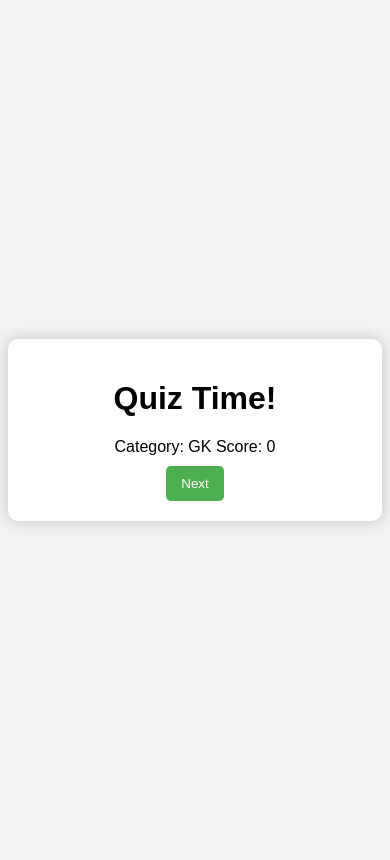
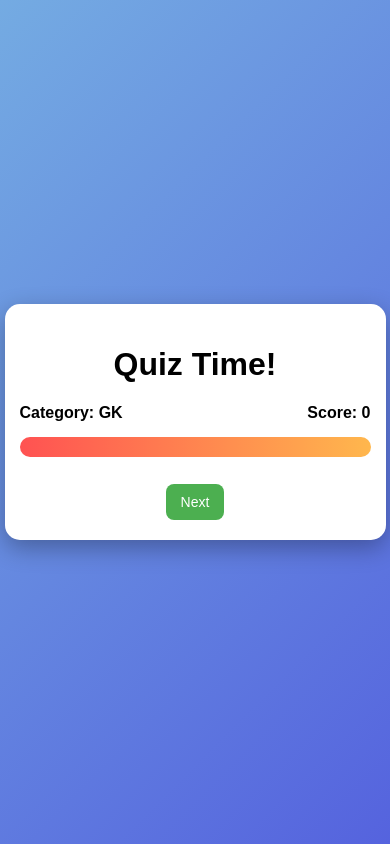
Before and after one commit to abhaycs23020-prog/ggggggggg, a website: page public/quiz.html in a window 390 px wide. Drawn offline with Linux system fonts and the light colour scheme.

Commit message:
Update style.css

```diff
--- a/public/style.css
+++ b/public/style.css
@@ -1,19 +1,26 @@
 body {
   font-family: Arial, sans-serif;
-  background: #f2f2f2;
+  background: linear-gradient(135deg, #74ABE2, #5563DE);
   display: flex;
   justify-content: center;
   align-items: center;
-  height: 100vh;
+  min-height: 100vh;
+  margin: 0;
 }
 
 .quiz-container {
   background: #fff;
-  padding: 20px;
-  border-radius: 10px;
-  box-shadow: 0 0 15px rgba(0,0,0,0.2);
+  padding: 25px 20px;
+  border-radius: 15px;
+  box-shadow: 0 8px 25px rgba(0,0,0,0.3);
   width: 400px;
+  max-width: 90%;
   text-align: center;
+  transition: transform 0.3s ease;
+}
+
+.quiz-container:hover {
+  transform: translateY(-5px);
 }
 
 .hidden {
@@ -21,33 +28,89 @@ body {
 }
 
 button {
-  margin-top: 10px;
-  padding: 10px 15px;
+  margin-top: 12px;
+  padding: 12px 20px;
   border: none;
   background: #4CAF50;
   color: #fff;
-  border-radius: 5px;
+  border-radius: 8px;
   cursor: pointer;
+  font-size: 16px;
+  transition: background 0.3s ease, transform 0.2s ease;
 }
 
 button:hover {
   background: #45a049;
+  transform: scale(1.05);
 }
 
 #options button {
   display: block;
   width: 100%;
-  margin: 5px 0;
-  background: #ddd;
-  color: #000;
+  margin: 8px 0;
+  background: #eee;
+  color: #333;
+  border-radius: 8px;
+  padding: 10px;
+  font-size: 15px;
+  transition: background 0.3s ease, transform 0.2s ease;
 }
 
 #options button:hover {
-  background: #bbb;
+  background: #ddd;
+  transform: scale(1.03);
+}
+
+.correct {
+  background: #4CAF50 !important;
+  color: #fff;
+}
+
+.wrong {
+  background: #f44336 !important;
+  color: #fff;
+}
+
+#timer-bar {
+  margin: 15px 0;
+  height: 20px;
+  background: #ddd;
+  border-radius: 10px;
+  overflow: hidden;
+}
+
+#timer-fill {
+  height: 100%;
+  width: 100%;
+  background: linear-gradient(90deg, #FF5252, #FFB74D);
+  transition: width 1s linear;
 }
 
 #timer {
-  margin-top: 10px;
   font-weight: bold;
-  color: red;
+  margin-top: 8px;
+  color: #ff4444;
 }
+
+#info {
+  display: flex;
+  justify-content: space-between;
+  margin-bottom: 15px;
+  font-weight: bold;
+}
+
+@media (max-width: 500px) {
+  .quiz-container {
+    padding: 20px 15px;
+  }
+
+  button {
+    font-size: 14px;
+    padding: 10px 15px;
+  }
+
+  #options button {
+    font-size: 14px;
+    padding: 8px;
+  }
+}
```
